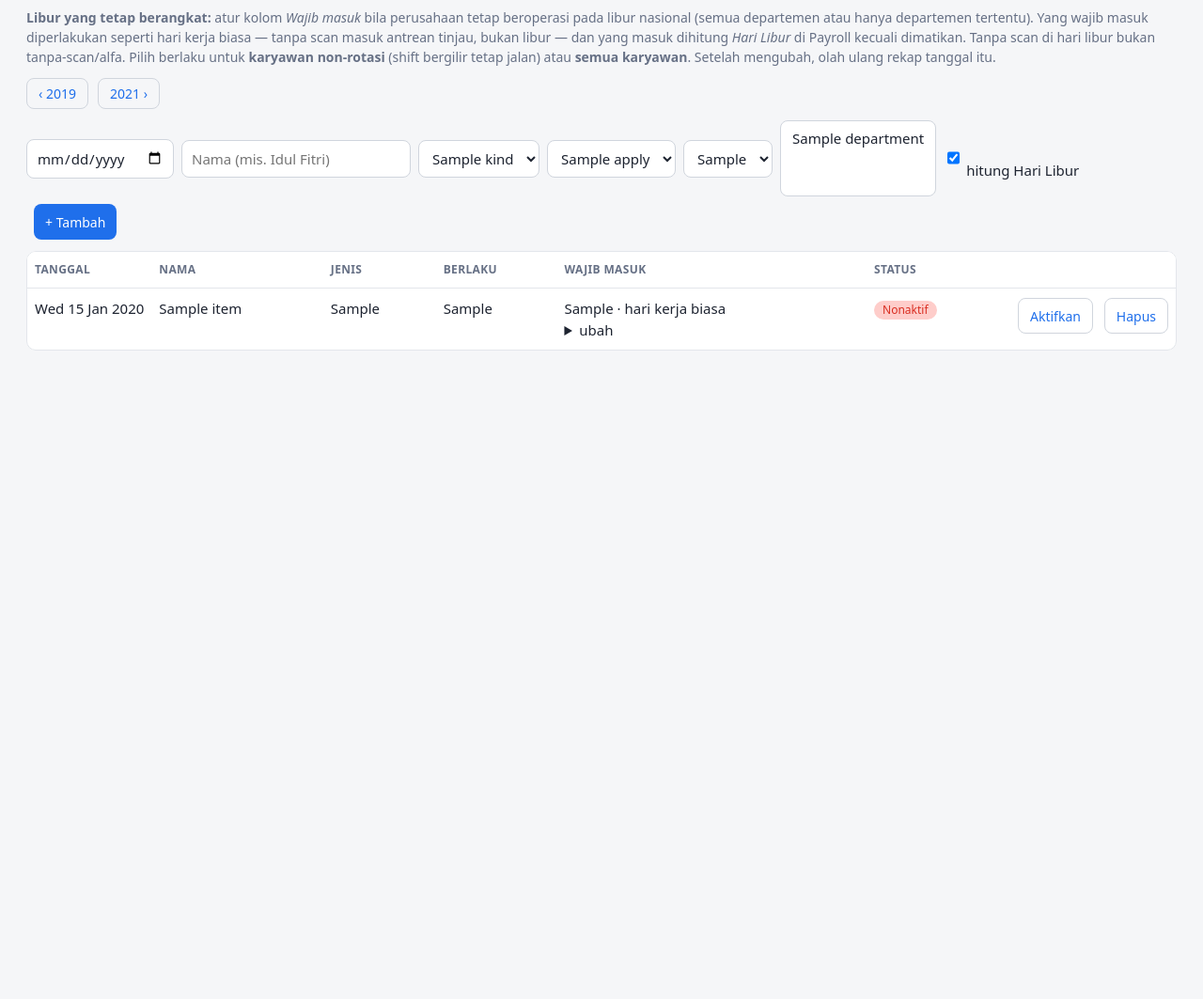
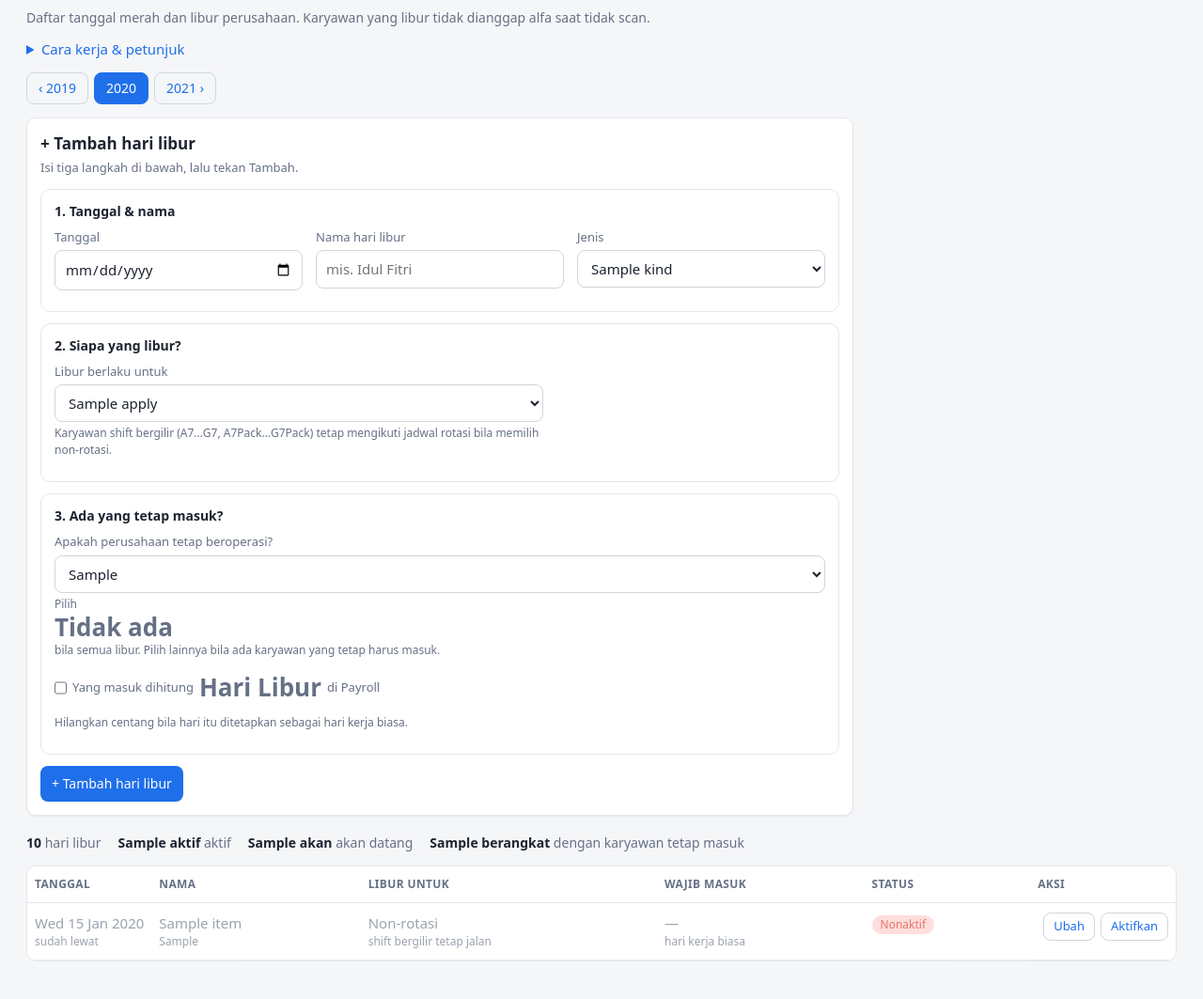
Before and after one commit to yorsbae/hris, a Django app: template apps/hr/templates/attendance/holidays.html in a window 1280 px wide. Shown: the part 88-1151 px from the top of the page at 94% size. Before the commit the page ends 461 px from the top, so only its background shows below. Run offline with Django 5.2, Linux system fonts and the light colour scheme; the template is opened without the code that fills it: most values are stand-ins (such as "Sample title", 1, 10 or a date in 2020).

Commit message:
Hari Libur: rapikan UI dan perjelas alur pengelolaan
- Formulir tambah jadi 3 langkah berlabel (tanggal & nama, siapa yang libur, ada yang tetap masuk); daftar departemen berupa checkbox dan hanya muncul bila dipilih.
- Petunjuk panjang dipindah ke bagian lipat "Cara kerja & petunjuk"; ada ringkasan jumlah hari libur.
- Tabel: kolom Libur untuk / Wajib masuk lebih jelas, penanda "sudah lewat", tombol Ubah membuka panel edit, Hapus hanya untuk tanggal yang belum lewat.
- Validasi departemen dilakukan sebelum menyimpan sehingga tidak ada data setengah tersimpan.

Co-Authored-By: Claude Sonnet 5.5 <noreply@anthropic.com>
Claude-Session: https://claude.ai/code/session_019qrP7SgX6kUUrY2uPTg3ab

```diff
--- /dev/null
+++ b/apps/hr/templates/attendance/_holiday_duty.html
@@ -0,0 +1,9 @@
+<div class="hl-duty" data-hlduty>
+<div class="fld"><label for="duty-{{ h.pk|default:'new' }}">Apakah perusahaan tetap beroperasi?</label>
+<select id="duty-{{ h.pk|default:'new' }}" name="duty" data-duty>{% for k, v in duty_choices %}<option value="{{ k }}"{% if h.duty == k %} selected{% endif %}>{{ v }}</option>{% endfor %}</select>
+<div class="help">Pilih <b>Tidak ada</b> bila semua libur. Pilih lainnya bila ada karyawan yang tetap harus masuk.</div></div>
+<div class="fld hl-dept" data-dept hidden><label>Departemen yang wajib masuk</label>
+<div class="roster">{% for d in departments %}<label><input type="checkbox" name="duty_departments" value="{{ d.pk }}"{% if d.pk in h.duty_ids %} checked{% endif %}> {{ d.name }}</label>{% endfor %}</div></div>
+<div class="fld hl-prem" data-prem hidden><label class="chk"><input type="checkbox" name="duty_premium" value="1"{% if not h or h.duty_premium %} checked{% endif %}> Yang masuk dihitung <b>Hari Libur</b> di Payroll</label>
+<div class="help">Hilangkan centang bila hari itu ditetapkan sebagai hari kerja biasa.</div></div>
+</div>
--- a/apps/hr/templates/attendance/holidays.html
+++ b/apps/hr/templates/attendance/holidays.html
@@ -1,13 +1,58 @@
 {% extends "base.html" %}{% block title %}Hari Libur{% endblock %}{% block content %}
+<style>
+.hl-years{display:flex;gap:6px;flex-wrap:wrap;align-items:center;margin:0 0 14px}.hl-years .btn{margin:0}.hl-years .cur{background:var(--ac);color:#fff!important;border-color:var(--ac)}
+.hl-stats{display:flex;gap:8px 18px;flex-wrap:wrap;color:var(--mu);font-size:14px;margin:0 0 14px}.hl-stats b{color:inherit;font-size:inherit;display:inline;color:var(--tx,inherit)}
+.hl-add{max-width:880px;margin:0 0 18px}.hl-add h3{margin:0 0 4px}.hl-add>.help{margin:0 0 12px;font-size:13px}
+.hl-grid{display:grid;grid-template-columns:repeat(auto-fit,minmax(210px,1fr));gap:4px 14px}.hl-grid .fld{margin-bottom:10px}.hl-grid .fld input,.hl-grid .fld select{width:100%}
+.hl-box{border:1px solid var(--bd);border-radius:var(--r);padding:12px 14px;margin:2px 0 12px}.hl-box h4{margin:0 0 8px;font-size:14px}
+.hl-box .roster{max-height:150px}.hl-actions{display:flex;gap:8px;flex-wrap:wrap;align-items:center}.hl-actions .btn,.hl-actions button{margin:0}
+table.hl td{vertical-align:top}table.hl td small{display:block;color:var(--mu);font-size:12px}table.hl tr.past td{color:var(--mu)}table.hl tr.off td:not(.acts){opacity:.65}
+td.hl-acts{white-space:nowrap}td.hl-acts form{display:inline;margin:0}td.hl-acts .btn,td.hl-acts button{margin:0 0 0 6px;padding:4px 10px;font-size:13px;min-height:30px}
+tr.hl-edit td{background:var(--hov);padding:14px}tr.hl-edit[hidden]{display:none}
+@media(max-width:600px){td.hl-acts{white-space:normal}}
+</style>
 <p class="back"><a href="{% url 'att_daily' %}">‹ Absensi</a></p>
 <h2>Hari libur {{ year }}</h2>
-<p class="sub"><b>Libur yang tetap berangkat:</b> atur kolom <i>Wajib masuk</i> bila perusahaan tetap beroperasi pada libur nasional (semua departemen atau hanya departemen tertentu). Yang wajib masuk diperlakukan seperti hari kerja biasa — tanpa scan masuk antrean tinjau, bukan libur — dan yang masuk dihitung <i>Hari Libur</i> di Payroll kecuali dimatikan. Tanpa scan di hari libur bukan tanpa-scan/alfa. Pilih berlaku untuk <b>karyawan non-rotasi</b> (shift bergilir tetap jalan) atau <b>semua karyawan</b>. Setelah mengubah, olah ulang rekap tanggal itu.</p>
-<div class="tools"><a class="btn ghost" style="margin-left:0" href="?year={{ year|add:'-1' }}">‹ {{ year|add:"-1" }}</a><a class="btn ghost" href="?year={{ year|add:'1' }}">{{ year|add:"1" }} ›</a></div>
-<form method="post" class="bar">{% csrf_token %}<input type="hidden" name="action" value="add"><input type="date" name="date" required aria-label="Tanggal"><input name="name" placeholder="Nama (mis. Idul Fitri)" required maxlength="100">
-<select name="kind">{% for k, v in kinds %}<option value="{{ k }}">{{ v }}</option>{% endfor %}</select><select name="applies">{% for k, v in applies %}<option value="{{ k }}">{{ v }}</option>{% endfor %}</select><select name="duty" aria-label="Wajib masuk">{% for k, v in duty_choices %}<option value="{{ k }}">{{ v }}</option>{% endfor %}</select><select name="duty_departments" multiple size="3" aria-label="Departemen wajib masuk" title="Dipakai bila memilih 'Hanya departemen tertentu'">{% for d in departments %}<option value="{{ d.pk }}">{{ d.name }}</option>{% endfor %}</select><label class="nw"><input type="checkbox" name="duty_premium" value="1" checked> hitung Hari Libur</label><button class="btn" type="submit">+ Tambah</button></form>
-<div class="wrap"><table class="sepfit"><thead><tr><th>Tanggal</th><th>Nama</th><th>Jenis</th><th>Berlaku</th><th>Wajib masuk</th><th>Status</th><th></th></tr></thead><tbody>
-{% for h in items %}<tr><td class="nw">{{ h.date|date:"D d M Y" }}</td><td>{{ h.name }}</td><td>{{ h.get_kind_display }}</td><td>{{ h.get_applies_display }}</td><td>{{ h.get_duty_display }}{% if h.duty == 'dept' %}: {% for d in h.duty_departments.all %}{{ d.name }}{% if not forloop.last %}, {% endif %}{% endfor %}{% endif %}{% if h.duty != 'none' %} · {% if h.duty_premium %}dihitung Hari Libur{% else %}hari kerja biasa{% endif %}{% endif %}
-<details><summary>ubah</summary><form method="post">{% csrf_token %}<input type="hidden" name="action" value="duty"><input type="hidden" name="id" value="{{ h.pk }}"><select name="duty">{% for k, v in duty_choices %}<option value="{{ k }}" {% if h.duty == k %}selected{% endif %}>{{ v }}</option>{% endfor %}</select><select name="duty_departments" multiple size="3">{% for d in departments %}<option value="{{ d.pk }}">{{ d.name }}</option>{% endfor %}</select><label><input type="checkbox" name="duty_premium" value="1" {% if h.duty_premium %}checked{% endif %}> hitung Hari Libur</label> <button class="btn ghost">Simpan</button></form></details></td><td><span class="pill {% if h.active %}approved{% else %}nonaktif{% endif %}">{% if h.active %}Aktif{% else %}Nonaktif{% endif %}</span></td>
-<td class="nw"><form method="post" style="display:inline">{% csrf_token %}<input type="hidden" name="id" value="{{ h.pk }}"><button class="btn ghost" name="action" value="toggle">{% if h.active %}Nonaktifkan{% else %}Aktifkan{% endif %}</button> <button class="btn ghost" name="action" value="delete" data-confirm="Hapus hari libur ini?">Hapus</button></form></td></tr>
-{% empty %}<tr><td class="empty" colspan="7">Belum ada hari libur {{ year }}.</td></tr>{% endfor %}</tbody></table></div>
+<p class="sub">Daftar tanggal merah dan libur perusahaan. Karyawan yang libur tidak dianggap alfa saat tidak scan.</p>
+<details class="quick"><summary>Cara kerja &amp; petunjuk</summary>
+<ol class="hint" style="margin-top:8px">
+<li><b>Tambah tanggal</b> di formulir. Karyawan non-rotasi otomatis libur (atau semua karyawan, sesuai pilihan <i>Libur berlaku untuk</i>).</li>
+<li>Kalau perusahaan <b>tetap beroperasi</b>, ubah <i>Apakah perusahaan tetap beroperasi?</i> menjadi semua departemen atau departemen tertentu. Yang wajib masuk diperlakukan seperti hari kerja biasa: tanpa scan masuk antrean tinjau, bukan libur.</li>
+<li>Yang wajib masuk dan hadir dihitung <i>Hari Libur</i> di Payroll, kecuali centang hitung Hari Libur dimatikan.</li>
+<li>Setelah menambah atau mengubah, <b>olah ulang rekap</b> tanggal itu (Absensi → Lainnya → Olah ulang rekap) agar berlaku.</li>
+<li>Hari libur yang sudah lewat tidak bisa dihapus, hanya dinonaktifkan, agar rekap lama tetap bisa ditelusuri.</li>
+</ol></details>
+<div class="hl-years"><a class="btn ghost" href="?year={{ year|add:'-1' }}">‹ {{ year|add:"-1" }}</a><a class="btn ghost cur" href="?year={{ year }}" aria-current="page">{{ year }}</a><a class="btn ghost" href="?year={{ year|add:'1' }}">{{ year|add:"1" }} ›</a></div>
+
+<form method="post" class="card hl-add">{% csrf_token %}<input type="hidden" name="action" value="add">
+<h3>+ Tambah hari libur</h3><p class="help">Isi tiga langkah di bawah, lalu tekan Tambah.</p>
+<div class="hl-box"><h4>1. Tanggal &amp; nama</h4><div class="hl-grid">
+<div class="fld"><label for="hl-date">Tanggal</label><input id="hl-date" type="date" name="date" required></div>
+<div class="fld"><label for="hl-name">Nama hari libur</label><input id="hl-name" name="name" placeholder="mis. Idul Fitri" required maxlength="100"></div>
+<div class="fld"><label for="hl-kind">Jenis</label><select id="hl-kind" name="kind">{% for k, v in kinds %}<option value="{{ k }}">{{ v }}</option>{% endfor %}</select></div></div></div>
+<div class="hl-box"><h4>2. Siapa yang libur?</h4><div class="fld" style="max-width:520px"><label for="hl-applies">Libur berlaku untuk</label><select id="hl-applies" name="applies">{% for k, v in applies %}<option value="{{ k }}">{{ v }}</option>{% endfor %}</select>
+<div class="help">Karyawan shift bergilir (A7…G7, A7Pack…G7Pack) tetap mengikuti jadwal rotasi bila memilih non-rotasi.</div></div></div>
+<div class="hl-box"><h4>3. Ada yang tetap masuk?</h4>{% include "attendance/_holiday_duty.html" %}</div>
+<div class="hl-actions"><button class="btn" type="submit">+ Tambah hari libur</button></div></form>
+
+<p class="hl-stats"><span><b>{{ stats.total }}</b> hari libur</span><span><b>{{ stats.aktif }}</b> aktif</span><span><b>{{ stats.akan }}</b> akan datang</span><span><b>{{ stats.berangkat }}</b> dengan karyawan tetap masuk</span></p>
+<div class="wrap"><table class="sepfit hl"><thead><tr><th>Tanggal</th><th>Nama</th><th>Libur untuk</th><th>Wajib masuk</th><th>Status</th><th>Aksi</th></tr></thead><tbody>
+{% for h in items %}<tr class="{% if h.past %}past{% endif %}{% if not h.active %} off{% endif %}"><td class="nw">{{ h.date|date:"D d M Y" }}{% if h.past %}<small>sudah lewat</small>{% elif h.date == today %}<small>hari ini</small>{% endif %}</td>
+<td>{{ h.name }}<small>{{ h.get_kind_display }}</small></td>
+<td>{% if h.applies == 'all' %}Semua karyawan{% else %}Non-rotasi<small>shift bergilir tetap jalan</small>{% endif %}</td>
+<td>{% if h.duty == 'none' %}Libur penuh{% elif h.duty == 'all' %}Semua departemen{% else %}{{ h.duty_names|default:"—" }}{% endif %}{% if h.duty != 'none' %}<small>{% if h.duty_premium %}dihitung Hari Libur di Payroll{% else %}hari kerja biasa{% endif %}</small>{% endif %}</td>
+<td><span class="pill {% if h.active %}approved{% else %}nonaktif{% endif %}">{% if h.active %}Aktif{% else %}Nonaktif{% endif %}</span></td>
+<td class="acts hl-acts"><button type="button" class="btn ghost" data-edit="{{ h.pk }}" aria-expanded="false">Ubah</button><form method="post">{% csrf_token %}<input type="hidden" name="id" value="{{ h.pk }}"><button class="btn ghost" name="action" value="toggle">{% if h.active %}Nonaktifkan{% else %}Aktifkan{% endif %}</button>{% if not h.past %}<button class="btn ghost" name="action" value="delete" data-confirm="Hapus hari libur {{ h.name }}?">Hapus</button>{% endif %}</form></td></tr>
+<tr class="hl-edit" id="edit-{{ h.pk }}" hidden><td colspan="6"><form method="post" style="max-width:640px">{% csrf_token %}<input type="hidden" name="action" value="duty"><input type="hidden" name="id" value="{{ h.pk }}">
+<h4 style="margin:0 0 8px">Ubah pengaturan masuk · {{ h.name }}</h4>{% include "attendance/_holiday_duty.html" %}
+<div class="hl-actions"><button class="btn" type="submit">Simpan</button><button type="button" class="btn ghost" data-edit="{{ h.pk }}">Batal</button></div></form></td></tr>
+{% empty %}<tr><td class="empty" colspan="6">Belum ada hari libur {{ year }}. Isi formulir di atas untuk menambahkan.</td></tr>{% endfor %}</tbody></table></div>
+<script>
+(function(){
+function sync(box){var s=box.querySelector("[data-duty]"),d=box.querySelector("[data-dept]"),p=box.querySelector("[data-prem]");if(!s)return;d.hidden=s.value!=="dept";p.hidden=s.value==="none"}
+document.querySelectorAll("[data-hlduty]").forEach(function(b){sync(b);b.addEventListener("change",function(){sync(b)})});
+document.querySelectorAll("[data-edit]").forEach(function(btn){btn.addEventListener("click",function(){var r=document.getElementById("edit-"+btn.dataset.edit);if(!r)return;r.hidden=!r.hidden;
+document.querySelectorAll('button[data-edit="'+btn.dataset.edit+'"][aria-expanded]').forEach(function(x){x.setAttribute("aria-expanded",r.hidden?"false":"true")})})});
+})();
+</script>
 {% endblock %}
```
Also changed, not shown: apps/hr/attendance_pages.py (+10 -5 lines), apps/hr/test_attendance_pages.py (+11 -1 lines).
